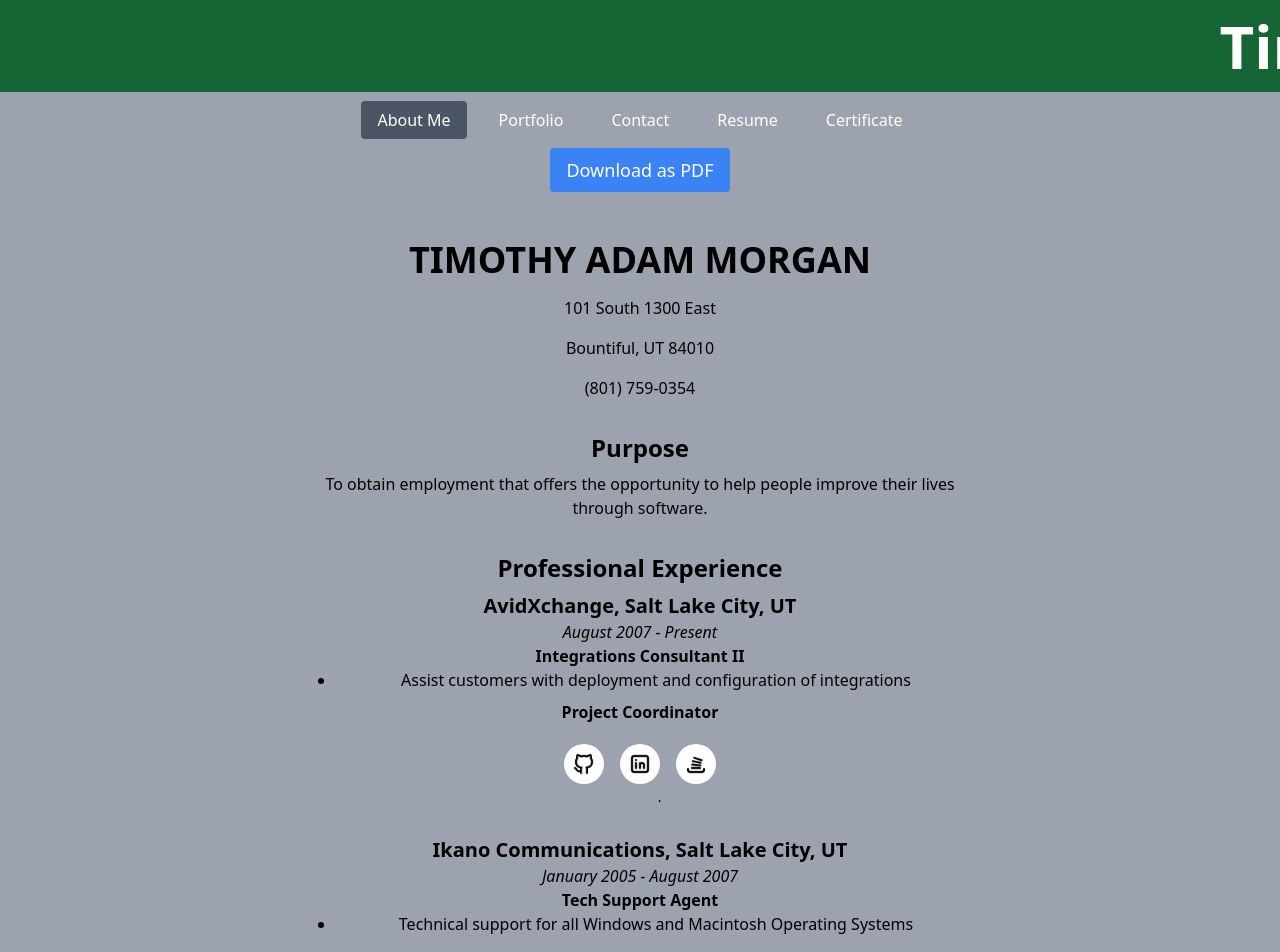
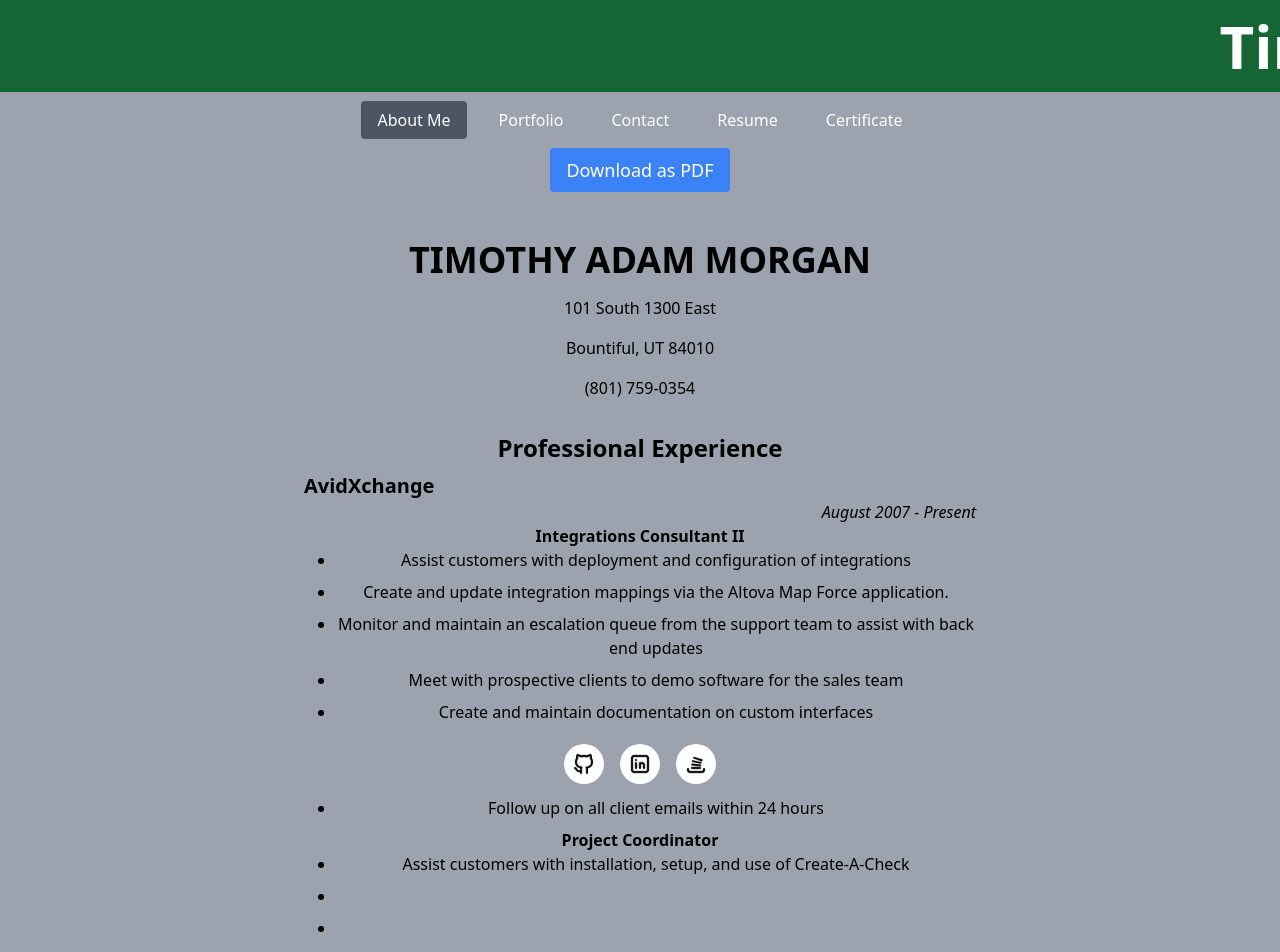
Before and after one commit to tmorgan-dev/react-portfolio, a React (Vite) app: page /resume in a window 1280 px wide. Shown: the top 952 px of the page. Built offline with nearby package versions, Linux system fonts and the light colour scheme.

Commit message:
updated resume

```diff
--- a/src/components/Resume.jsx
+++ b/src/components/Resume.jsx
@@ -21,31 +21,41 @@
         Download as PDF
       </button>
       <div id="resume-container" className="text-black text-center mt-12 max-w-2xl mx-auto">
-        <h1 className="text-4xl font-bold mb-4">TIMOTHY ADAM MORGAN</h1>
-        <p className="mb-4">101 South 1300 East</p>
-        <p className="mb-4">Bountiful, UT 84010</p>
-        <p className="mb-4">(801) 759-0354</p>
-
-        <h2 className="text-2xl font-bold mt-8 mb-2">Purpose</h2>
-        <p className="mb-4">To obtain employment that offers the opportunity to help people improve their lives through software.</p>
+        <div id="contact-container">
+          <h1 className="text-4xl font-bold mb-4">TIMOTHY ADAM MORGAN</h1>
+          <p className="mb-4">101 South 1300 East</p>
+          <p className="mb-4">Bountiful, UT 84010</p>
+          <p className="mb-4">(801) 759-0354</p>
+        </div>
 
         <h2 className="text-2xl font-bold mt-8 mb-2">Professional Experience</h2>
 
         {/* AvidXchange */}
         <div className="mb-8">
-          <h3 className="text-xl font-bold">AvidXchange, Salt Lake City, UT</h3>
-          <p className="italic">August 2007 - Present</p>
-
+          <div id='avid-header-container'>
+            <h3 className="text-xl font-bold text-left">AvidXchange</h3>
+            <p className="italic text-right">August 2007 - Present</p>
+          </div>
           <p className="font-bold">Integrations Consultant II</p>
           <ul className="list-disc pl-8 mb-2"> {/* Reduced margin-bottom for list items */}
             <li className="mb-2">Assist customers with deployment and configuration of integrations</li>
-            {/* Add other relevant points */}
+            <li className="mb-2">Create and update integration mappings via the Altova Map Force application.</li>
+            <li className="mb-2">Monitor and maintain an escalation queue from the support team to assist with back end updates</li>
+            <li className="mb-2">Meet with prospective clients to demo software for the sales team</li>
+            <li className="mb-2">Create and maintain documentation on custom interfaces</li>
+            <li className="mb-2">Attend daily scrum meetings with engineering to adhere to an Agile work practice</li>
+            <li className="mb-2">Document all projects and track amount of time spent on a daily basis</li>
+            <li className="mb-2">Follow up on all client emails within 24 hours</li>
           </ul>
 
           <p className="font-bold">Project Coordinator</p>
           <ul className="list-disc pl-8 mb-2"> {/* Reduced margin-bottom for list items */}
             <li className="mb-2">Assist customers with installation, setup, and use of Create-A-Check</li>
-            {/* Add other relevant points */}
+            <li className="mb-2"></li>
+            <li className="mb-2"></li>
+            <li className="mb-2"></li>
+            <li className="mb-2"></li>
+            <li className="mb-2"></li>
           </ul>
 
           <p className="font-bold">Team Lead/Level 3 Tech Support Agent</p>
```
